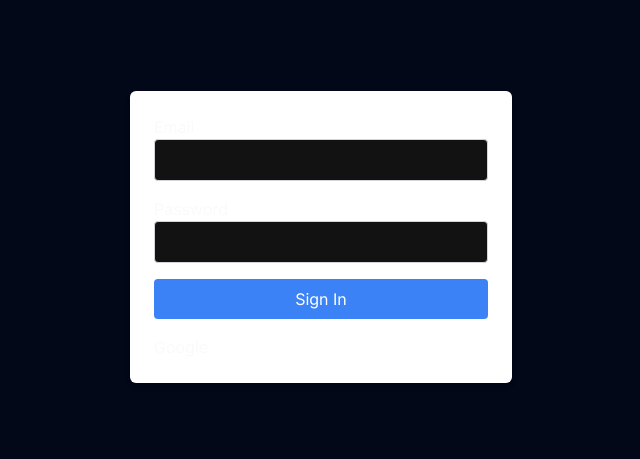
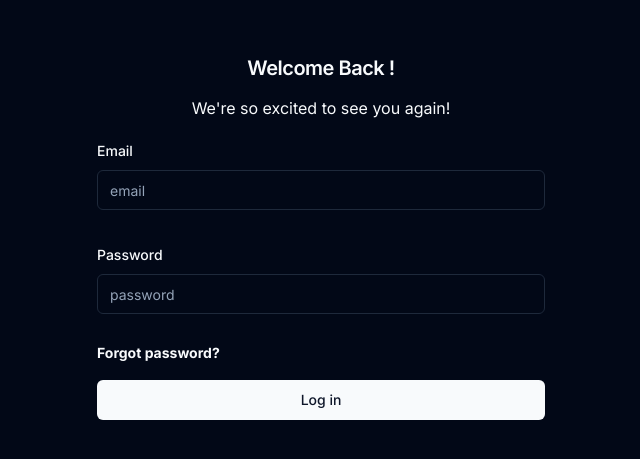
Before and after one commit to Tenkris/Nextjs_chatproject, a Next.js app: page /sign-in in a window 1280 px wide. Shown: the part 163-622 px from the top of the page, without its empty margins (319-959 px from the left). Built offline with nearby package versions, Linux system fonts and the light colour scheme; no server answers.

Commit message:
feat: sign-in page

```diff
--- /dev/null
+++ b/app/o-sign-in/page.tsx
@@ -0,0 +1,84 @@
+'use client';
+
+import { useState } from 'react';
+import { signIn } from 'next-auth/react';
+import { useRouter } from 'next/navigation';
+
+export default function SignInPage() {
+  const [email, setEmail] = useState('');
+  const [password, setPassword] = useState('');
+  const router = useRouter();
+
+  const handleGoogleSignIn = async (e: any) => {
+    e.preventDefault();
+    try {
+      const result: any = await signIn('google', { callbackUrl: '/profile' });
+
+      if (result.error) {
+        console.error(result.error);
+      } else router.push('/profile');
+    } catch (error) {
+      console.log('error', error);
+    }
+  };
+
+  const handleSubmit = async (e: any) => {
+    e.preventDefault();
+    try {
+      const result: any = await signIn('credentials', {
+        redirect: false,
+        email,
+        password,
+      });
+
+      if (result.error) {
+        console.error(result.error);
+      } else {
+        router.push('/profile');
+      }
+    } catch (error) {
+      console.log('error', error);
+    }
+  };
+
+  return (
+    <div className="flex h-screen items-center justify-center">
+      <form
+        onSubmit={handleSubmit}
+        className="bg-white p-6 rounded-md shadow-md"
+      >
+        <div className="mb-4">
+          <label htmlFor="email">Email</label>
+          <input
+            id="email"
+            type="email"
+            value={email}
+            onChange={(e) => setEmail(e.target.value)}
+            required
+            className="w-full border border-gray-300 px-3 py-2 rounded" // Added border
+          />
+        </div>
+        <div className="mb-4">
+          <label htmlFor="password">Password</label>
+          <input
+            id="password"
+            type="password"
+            value={password}
+            onChange={(e) => setPassword(e.target.value)}
+            required
+            className="w-full border border-gray-300 px-3 py-2 rounded" // Added border
+          />
+        </div>
+        <button
+          type="submit"
+          className="w-full bg-blue-500 text-white py-2 rounded mb-4"
+        >
+          Sign In
+        </button>{' '}
+        <button type="submit" onClick={handleGoogleSignIn}>
+          Google
+        </button>
+      </form>
+    </div>
+  );
+}
--- a/app/sign-in/page.tsx
+++ b/app/sign-in/page.tsx
@@ -1,84 +1,104 @@
 'use client';
 
-import { useState } from 'react';
-import { signIn } from 'next-auth/react';
-import { useRouter } from 'next/navigation';
+import { z } from 'zod';
+import { zodResolver } from '@hookform/resolvers/zod';
+import { useForm } from 'react-hook-form';
+import { Button } from '@/components/ui/button';
+import {
+  Form,
+  FormControl,
+  FormField,
+  FormItem,
+  FormLabel,
+  FormMessage,
+} from '@/components/ui/form';
+import { Input } from '@/components/ui/input';
+import Link from 'next/link';
+const formSchema = z.object({
+  email: z.string().email(),
+  password: z
+    .string()
+    .min(8, { message: 'Password must be at least 8 characters long' })
+    .regex(/[A-Z]/, {
+      message: 'Password must contain at least one uppercase letter',
+    })
+    .regex(/[a-z]/, {
+      message: 'Password must contain at least one lowercase letter',
+    })
+    .regex(/\d/, { message: 'Password must contain at least one number' }),
+});
 
 export default function SignInPage() {
-  const [email, setEmail] = useState('');
-  const [password, setPassword] = useState('');
-  const router = useRouter();
+  const form = useForm<z.infer<typeof formSchema>>({
+    resolver: zodResolver(formSchema),
+    defaultValues: {
+      email: '',
+      password: '',
+    },
+  });
 
-  const handleGoogleSignIn = async (e: any) => {
-    e.preventDefault();
-    try {
-      const result: any = await signIn('google', { callbackUrl: '/profile' });
+  function onSubmit(values: z.infer<typeof formSchema>) {
+    console.log(values);
+  }
+  return (
+    <div className="flex flex-col min-h-screen justify-center items-center p-4 sm:p-6 lg:p-8">
+      <div className=" w-full max-w-md flex flex-col ">
+        <div className=" mb-4">
+          <h4 className="scroll-m-20 text-xl font-semibold tracking-tight text-center">
+            Welcome Back !
+          </h4>
+          <p className="leading-7 [&:not(:first-child)] text-center mt-3">
+            We're so excited to see you again!
+          </p>
+        </div>
+        <Form {...form}>
+          <form
+            onSubmit={form.handleSubmit(onSubmit)}
+            className=" flex flex-col gap-8"
+          >
+            <FormField
+              control={form.control}
+              name="email"
+              render={({ field }) => (
+                <FormItem>
+                  <FormLabel>Email</FormLabel>
+                  <FormControl>
+                    <Input placeholder="email" {...field} />
+                  </FormControl>
+                  <FormMessage />
+                </FormItem>
+              )}
+            />
+            <FormField
+              control={form.control}
+              name="password"
+              render={({ field }) => (
+                <FormItem>
+                  <FormLabel>Password</FormLabel>
+                  <FormControl>
+                    <Input placeholder="password" {...field} />
+                  </FormControl>
+                  <FormMessage />
+                </FormItem>
+              )}
+            />
 
-      if (result.error) {
-        console.error(result.error);
-      } else router.push('/profile');
-    } catch (error) {
-      console.log('error', error);
-    }
-  };
-
-  const handleSubmit = async (e: any) => {
-    e.preventDefault();
-    try {
-      const result: any = await signIn('credentials', {
-        redirect: false,
-        email,
-        password,
-      });
-
-      if (result.error) {
-        console.error(result.error);
-      } else {
-        router.push('/profile');
-      }
-    } catch (error) {
-      console.log('error', error);
-    }
-  };
-
-  return (
-    <div className="flex h-screen items-center justify-center">
-      <form
-        onSubmit={handleSubmit}
-        className="bg-white p-6 rounded-md shadow-md"
-      >
-        <div className="mb-4">
-          <label htmlFor="email">Email</label>
-          <input
-            id="email"
-            type="email"
-            value={email}
-            onChange={(e) => setEmail(e.target.value)}
-            required
-            className="w-full border border-gray-300 px-3 py-2 rounded" // Added border
-          />
-        </div>
-        <div className="mb-4">
-          <label htmlFor="password">Password</label>
-          <input
-            id="password"
-            type="password"
-            value={password}
-            onChange={(e) => setPassword(e.target.value)}
-            required
-            className="w-full border border-gray-300 px-3 py-2 rounded" // Added border
-          />
-        </div>
-        <button
-          type="submit"
-          className="w-full bg-blue-500 text-white py-2 rounded mb-4"
-        >
-          Sign In
-        </button>{' '}
-        <button type="submit" onClick={handleGoogleSignIn}>
-          Google
-        </button>
-      </form>
+            <div className=" flex flex-col gap-5">
+              <Link
+                href={{
+                  pathname: '/',
+                }}
+                className="text-sm leading-none peer-disabled:cursor-not-allowed peer-disabled:opacity-70 font-bold"
+              >
+                Forgot password?
+              </Link>
+              <Button type="submit" className=" w-full">
+                Log in
+              </Button>
+            </div>
+          </form>
+        </Form>
+      </div>
     </div>
   );
 }
--- a/app/sign-up/page.tsx
+++ b/app/sign-up/page.tsx
@@ -128,8 +128,6 @@ export default function SignUpPage() {
       console.log(error);
     }
     router.push('/sign-in');
-
-    // Proceed with signup data...
   }
   return (
     <div className="flex flex-col min-h-screen justify-center items-center p-4 sm:p-6 lg:p-8">
@@ -178,7 +176,7 @@ export default function SignUpPage() {
                 </FormItem>
               )}
             />
-            <p className="leading-7 [&:not(:first-child)]:mt-6">
+            <p className="text-sm font-medium leading-none peer-disabled:cursor-not-allowed peer-disabled:opacity-70">
               Date of Birth
             </p>
             <div className=" flex flex-row justify-between gap-3">
```
